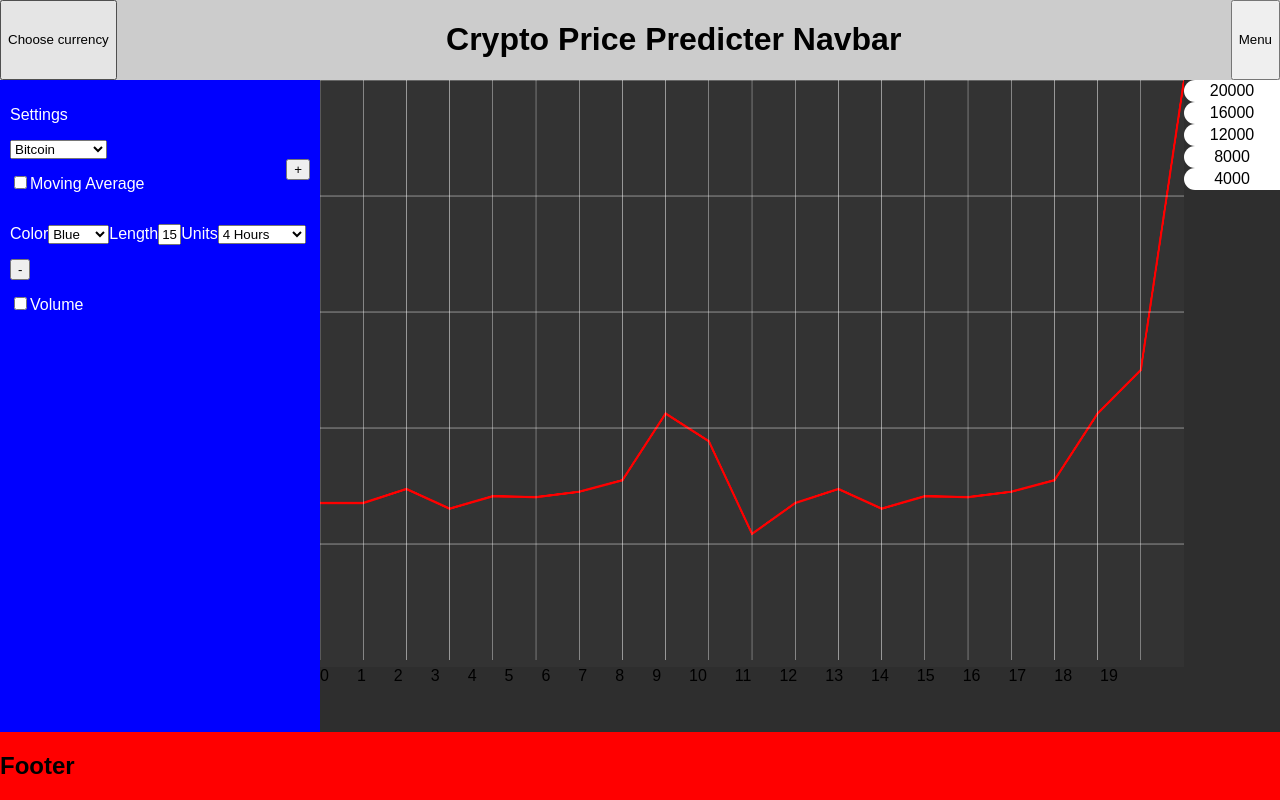
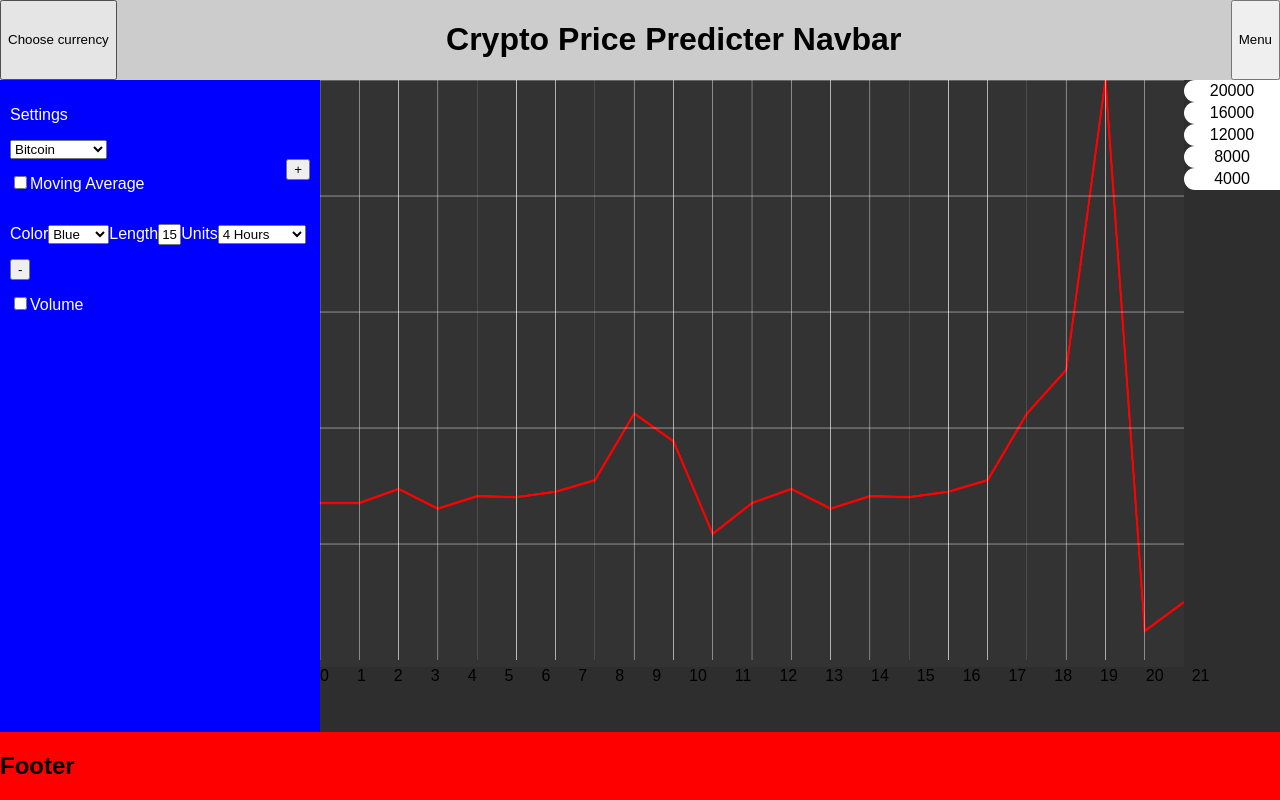
Before and after one commit to iSadist/CryptoPricePredicter, a React app in the folder cryptopricepredicter/: page / in a window 1280 px wide. Built offline with nearby package versions, Linux system fonts and the light colour scheme.

Commit message:
Updated x-axis to render every point in data set.
Signed-off-by: Patrik Elfborg <patrik.elfborg@gmail.com>

```diff
--- a/cryptopricepredicter/src/MainContent/MainContent.js
+++ b/cryptopricepredicter/src/MainContent/MainContent.js
@@ -11,11 +11,11 @@ class MainContent extends Component {
 
     // Declare class variables
     this.augmentedPriceData = [
-      5413, 5899, 5220, 5650, 5615, 5802, 6200, 8500, 7543, 4350, 5413, 5899, 5220, 5650, 5615, 5802, 6200, 8500, 10000, 20000
+      5413, 5899, 5220, 5650, 5615, 5802, 6200, 8500, 7543, 4350, 5413, 5899, 5220, 5650, 5615, 5802, 6200, 8500, 10000, 20000, 1000, 2000
     ];
-    this.xLength = 100;
+    this.canvasHeight = 1200;
     this.canvasWidth = 2000;
-    this.canvasHeight = 1200;
+    this.xLength = this.canvasWidth / this.augmentedPriceData.length;
     this.priceGraphContext = undefined;
     this.startingMaxPrice = 20000;
     this.numberOfPriceLines = 5;
```
